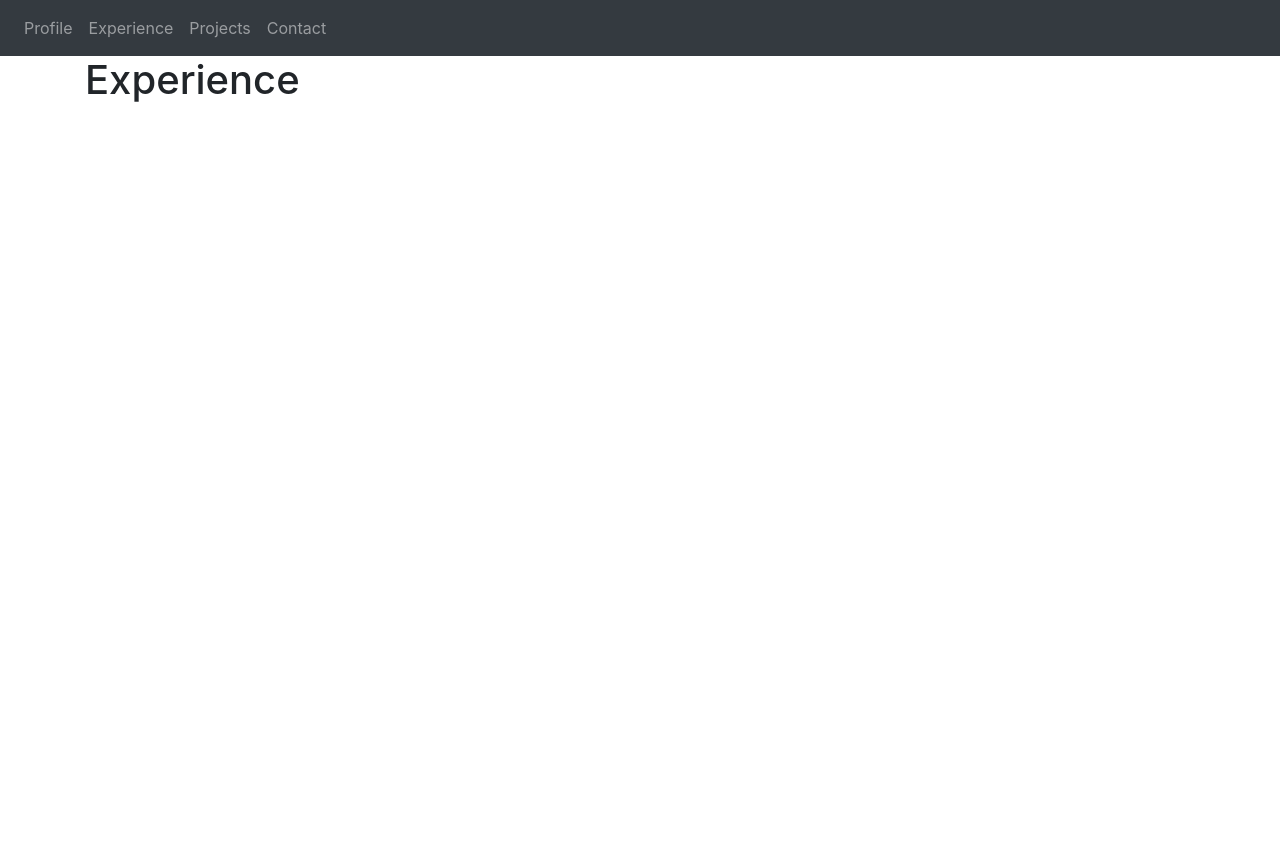
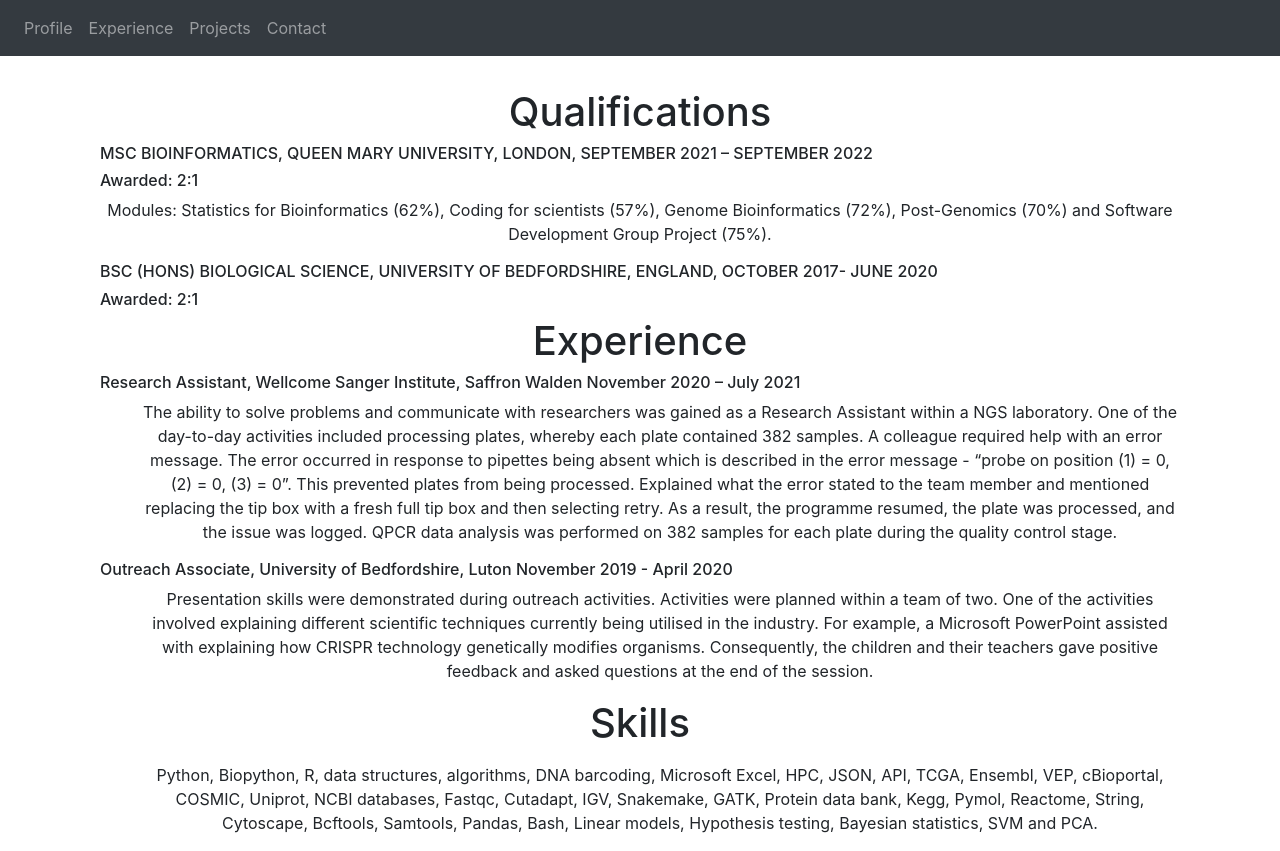
Before and after one commit to AmanahLW/Digitial-profile, a Flask app: page /experience in a window 1280 px wide. Before the commit the page ends 102 px from the top, so only its background shows below. Run offline with Flask 2, Linux system fonts and the light colour scheme; some libraries are stand-ins or nearby versions.

Commit message:
Add files via upload

```diff
--- a/website/templates/base.html
+++ b/website/templates/base.html
@@ -19,6 +19,7 @@
     />
     <!-- python statement, block title and endblock in curly braces defien block in base template inhertied by children which can be changes and everityhign in between block is overiden -->
     <title>{% block title %}Profile{% endblock %}</title>
+    {% block extra_head %}{% endblock %}
   </head>
   <body>
     <!-- define nav bar and javascrpt is loaded in script tags -->
@@ -46,11 +47,15 @@
         </div>
       </div>
     </nav>
-    <!-- define container class and block content which can make anything in between block can be overwritted -->
+     <!-- define container class and block content which can make anything in between block can be overwritted -->
     <!-- container ensures some padding between the nav bar and edge of screen  -->
-    <div class="container">
+    <div>
       {%block content%}
       {%endblock%}
+    </div>
+    <div>
+      {% block extra_css %}
+      {% endblock %}
     </div>
     <script
       src="https://code.jquery.com/jquery-3.2.1.slim.min.js"
@@ -67,8 +72,10 @@
       integrity="sha384-JZR6Spejh4U02d8jOt6vLEHfe/JQGiRRSQQxSfFWpi1MquVdAyjUar5+76PVCmYl"
       crossorigin="anonymous"
     ></script>
+  </body>
 
-  </body>
+
+
 </html>
 
 
--- a/website/templates/experience.html
+++ b/website/templates/experience.html
@@ -1,6 +1,53 @@
 {% extends "base.html" %} {% block title %}Experience{% endblock %}
 
 {% block content%}
-<h1>Experience</h1>
+<div class="mx-auto" >
+    <div class="container pl-30 pr-30" id="header">
+        <div class="col text-center">
+
+            <div class="p-3 "></div>
+            <h1 class="text-center">Qualifications</h1>
+            <h6 class="text-left"> MSC BIOINFORMATICS, QUEEN MARY UNIVERSITY, LONDON, SEPTEMBER 2021 – SEPTEMBER 2022 </h6>
+            <h6 class="text-left"> Awarded: 2:1 </h6>
+            <p class="text-center" >
+            Modules: Statistics for Bioinformatics (62%), Coding for scientists (57%), Genome Bioinformatics (72%), Post-Genomics (70%) and Software Development Group Project (75%). </p>
+            <h6 class="text-left">  BSC (HONS) BIOLOGICAL SCIENCE, UNIVERSITY OF BEDFORDSHIRE, ENGLAND, OCTOBER 2017- JUNE 2020 </h6>
+            <h6 class="text-left">  Awarded: 2:1 </h6>
+
+            <h1 class="text-center">Experience</h1>
+            <h6 class="text-left">Research Assistant, Wellcome Sanger Institute, Saffron Walden  November 2020 – July 2021 </h6>
+            <ul class="list-unstyled">
+                <ul>
+              The ability to solve problems and communicate with researchers was gained as a Research Assistant within a NGS laboratory.
+              One of the day-to-day activities included processing plates, whereby each plate contained 382 samples.
+              A colleague required help with an error message.
+              The error occurred in response to pipettes being absent which is described in the error message - “probe on position (1) = 0, (2) = 0, (3) = 0”.
+              This prevented plates from being processed.
+              Explained what the error stated to the team member and mentioned replacing the tip box with a fresh full tip box and then selecting retry.
+              As a result, the programme resumed, the plate was processed, and the issue was logged.
+              QPCR data analysis was performed on 382 samples for each plate during the quality control stage.
+                </ul>
+            </ul>
+
+
+            <h6 class="text-left" >  Outreach Associate, University of Bedfordshire, Luton
+                <brk> November 2019 - April 2020 </h6>
+            <ul class="list-unstyled">
+                <ul>
+             Presentation skills were demonstrated during outreach activities.
+            Activities were planned within a team of two.
+            One of the activities involved explaining different scientific techniques currently being utilised in the industry. For example, a Microsoft PowerPoint assisted with explaining how CRISPR technology genetically modifies organisms.
+            Consequently, the children and their teachers gave positive feedback and asked questions at the end of the session.
+                </ul>
+            </ul>
+                <h1 class="text-center">Skills</h1>
+                <ul class="list-unstyled"></ul>
+                    <ul> Python, Biopython, R, data structures, algorithms, DNA barcoding, Microsoft Excel, HPC, JSON, API, TCGA, Ensembl, VEP, cBioportal, COSMIC, Uniprot, NCBI databases, Fastqc, Cutadapt, IGV, Snakemake, GATK, Protein data bank, Kegg, Pymol, Reactome, String, Cytoscape, Bcftools, Samtools, Pandas, Bash, Linear models, Hypothesis testing, Bayesian statistics, SVM and PCA.  </ul>
+
+
+        </div>
+
+    </div>
+</div>
 
 {% endblock %}
```
Also changed, not shown: website/templates/contact.html (+16 -1 lines), website/templates/profile.html (+24 -1 lines).
